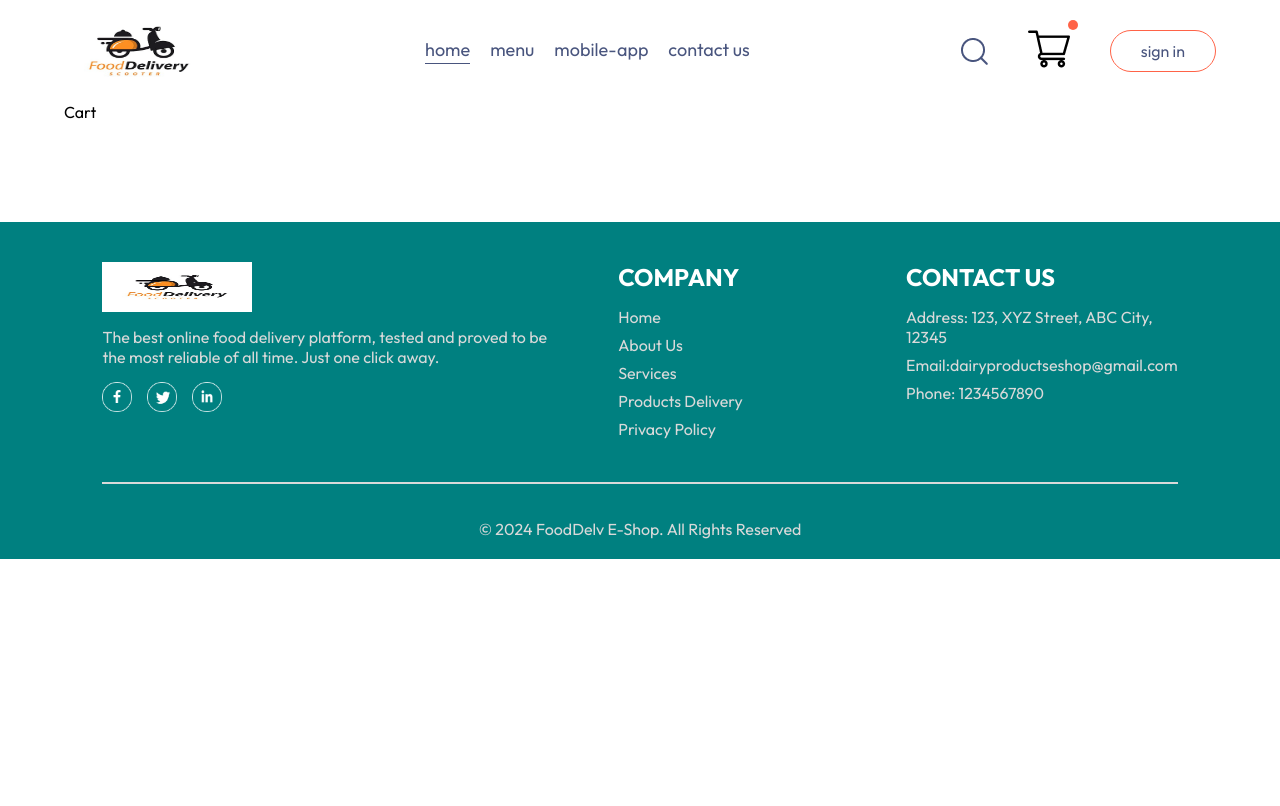
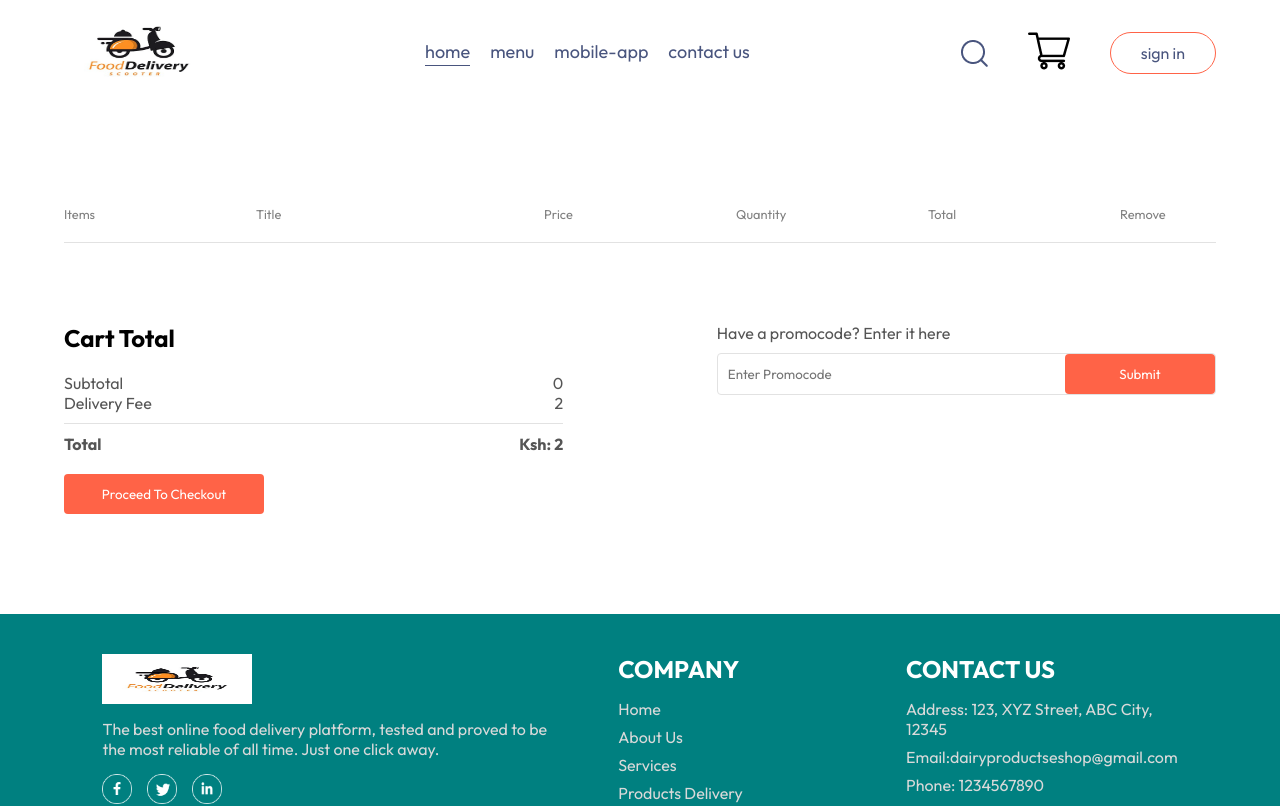
Before and after one commit to odhiambow2354/FoodDelivery, a React (Vite) app in the folder frontend/: page /cart in a window 1280 px wide. Shown: the top 806 px of the page. Built offline with nearby package versions, Linux system fonts and the light colour scheme.

Commit message:
Cart page functionality

```diff
--- a/frontend/src/Context/StoreContext.jsx
+++ b/frontend/src/Context/StoreContext.jsx
@@ -24,10 +24,16 @@
   const removeFromCart = (itemId) => {
     setCartItems((prev) => ({ ...prev, [itemId]: prev[itemId] - 1 }));
   };
-
-  useEffect(() => {
-    console.log(cartItems);
-  }, [cartItems]);
+  const getTotalCartAmount = () => {
+    let totalAmount = 0;
+    for (const item in cartItems) {
+      if (cartItems[item] > 0) {
+        let itemInfo = food_list.find((product) => product.id === item);
+        totalAmount += itemInfo.price * cartItems[item];
+      }
+    }
+    return totalAmount;
+  };
 
   const contextValue = {
     food_list,
@@ -35,6 +41,7 @@
     setCartItems,
     addToCart,
     removeFromCart,
+    getTotalCartAmount,
   };
   return (
     <StoreContext.Provider value={contextValue}>
--- a/frontend/src/components/Navbar/Navbar.jsx
+++ b/frontend/src/components/Navbar/Navbar.jsx
@@ -3,12 +3,17 @@
 import "./navbar.css";
 import { assets } from "../../assets/assets";
 import { Link } from "react-router-dom";
+import { useContext } from "react";
+import { StoreContext } from "../../Context/StoreContext";
 
 export const Navbar = ({ setShowLogin }) => {
   const [menu, setMenu] = useState("home");
+  const { getTotalCartAmount } = useContext(StoreContext);
   return (
     <div className="navbar">
-      <img src={assets.food_dev} alt="" className="logo" />
+      <Link to="/">
+        <img src={assets.food_dev} alt="" className="logo" />
+      </Link>
       <ul className="navbar-menu">
         <Link
           to="/"
@@ -42,8 +47,10 @@
       <div className="navbar-right">
         <img src={assets.search_icon} alt="" />
         <div className="navbar-search-icon">
-          <img src={assets.cart_icon} alt="" />
-          <div className="dot"></div>
+          <Link to="/cart">
+            <img src={assets.cart_icon} alt="" />
+          </Link>
+          <div className={getTotalCartAmount() === 0 ? "" : "dot"}></div>
         </div>
         <button onClick={() => setShowLogin(true)}>sign in</button>
       </div>
--- a/frontend/src/pages/Cart/Cart.jsx
+++ b/frontend/src/pages/Cart/Cart.jsx
@@ -1,8 +1,76 @@
 import React from "react";
 import "./cart.css";
+import { useContext } from "react";
+import { StoreContext } from "../../Context/StoreContext";
 
 function Cart() {
-  return <div>Cart</div>;
+  const { cartItems, food_list, removeFromCart, getTotalCartAmount } =
+    useContext(StoreContext);
+  return (
+    <div className="cart">
+      <div className="cart-items">
+        <div className="cart-items-title">
+          <p>Items</p>
+          <p>Title</p>
+          <p>Price</p>
+          <p>Quantity</p>
+          <p>Total</p>
+          <p>Remove</p>
+        </div>
+        <br />
+        <hr />
+        {food_list.map((item, index) => {
+          if (cartItems[item.id] > 0) {
+            return (
+              <>
+                <div className="cart-items-title cart-items-item">
+                  <img src={item.image} alt="" />
+                  <p>{item.name}</p>
+                  <p>Ksh: {item.price}</p>
+                  <p>{cartItems[item.id]}</p>
+                  <p>Ksh: {item.price * cartItems[item.id]}</p>
+                  <p onClick={() => removeFromCart(item.id)} className="cross">
+                    x
+                  </p>
+                </div>
+                <hr />
+              </>
+            );
+          }
+        })}
+      </div>
+      <div className="cart-bottom">
+        <div className="cart-total">
+          <h2>Cart Total</h2>
+          <div>
+            <div className="cart-total-details">
+              <p>Subtotal</p>
+              <p>{getTotalCartAmount()}</p>
+            </div>
+            <div className="cart-total-details">
+              <p>Delivery Fee</p>
+              <p>{2}</p>
+            </div>
+            <hr />
+            <div className="cart-total-details">
+              <b>Total</b>
+              <b>Ksh: {getTotalCartAmount() + 2}</b>
+            </div>
+          </div>
+          <button>Proceed To Checkout</button>
+        </div>
+        <div className="cart-promocode">
+          <div>
+            <p>Have a promocode? Enter it here</p>
+            <div className="cart-promocode-input">
+              <input type="text" placeholder="Enter Promocode" />
+              <button>Submit</button>
+            </div>
+          </div>
+        </div>
+      </div>
+    </div>
+  );
 }
 
 export default Cart;
--- a/frontend/src/pages/Cart/cart.css
+++ b/frontend/src/pages/Cart/cart.css
@@ -0,0 +1,93 @@
+.cart {
+  margin-top: 100px;
+}
+.cart-items-title {
+  display: grid;
+  grid-template-columns: 1fr 1.5fr 1fr 1fr 1fr 0.5fr;
+  align-items: center;
+  color: gray;
+  font-size: max(1vw, 12px);
+}
+.cart-items-item {
+  margin: 10px 0px;
+  color: black;
+}
+.cart-items-item img {
+  width: 70px;
+}
+.cart hr {
+  height: 1px;
+  background-color: #e2e2e2;
+  border: none;
+}
+.cart-items-item .cross {
+  color: red;
+  cursor: pointer;
+}
+.cart-bottom {
+  margin-top: 80px;
+  display: flex;
+  justify-content: space-between;
+  gap: max(12vw, 20px);
+}
+.cart-total {
+  flex: 1;
+  display: flex;
+  flex-direction: column;
+  gap: 20px;
+}
+.cart-total-details {
+  display: flex;
+  justify-content: space-between;
+  color: #555;
+}
+.cart-total hr {
+  margin: 10px 0px;
+}
+.cart-total button {
+  border: none;
+  color: white;
+  background-color: tomato;
+  width: max(15vw, 200px);
+  padding: 12px 0px;
+  border-radius: 4px;
+  cursor: pointer;
+}
+.cart-promocode {
+  flex: 1;
+}
+.cart-promocode p {
+  color: #555;
+}
+.cart-promocode-input {
+  margin-top: 10px;
+  display: flex;
+  justify-content: space-between;
+  align-items: center;
+  border: 1px solid #e2e2e2;
+  border-radius: 4px;
+  margin-top: 10px;
+}
+.cart-promocode-input input {
+  border: none;
+  background: transparent;
+  outline: none;
+  padding-left: 10px;
+}
+.cart-promocode-input button {
+  width: max(10vw, 150px);
+  border: none;
+  background-color: tomato;
+  color: white;
+  padding: 12px 5px;
+  border-radius: 4px;
+  cursor: pointer;
+}
+@media (max-width: 750px) {
+  .cart-bottom {
+    flex-direction: column-reverse;
+  }
+  .cart-promocode {
+    justify-content: start;
+  }
+}
```
